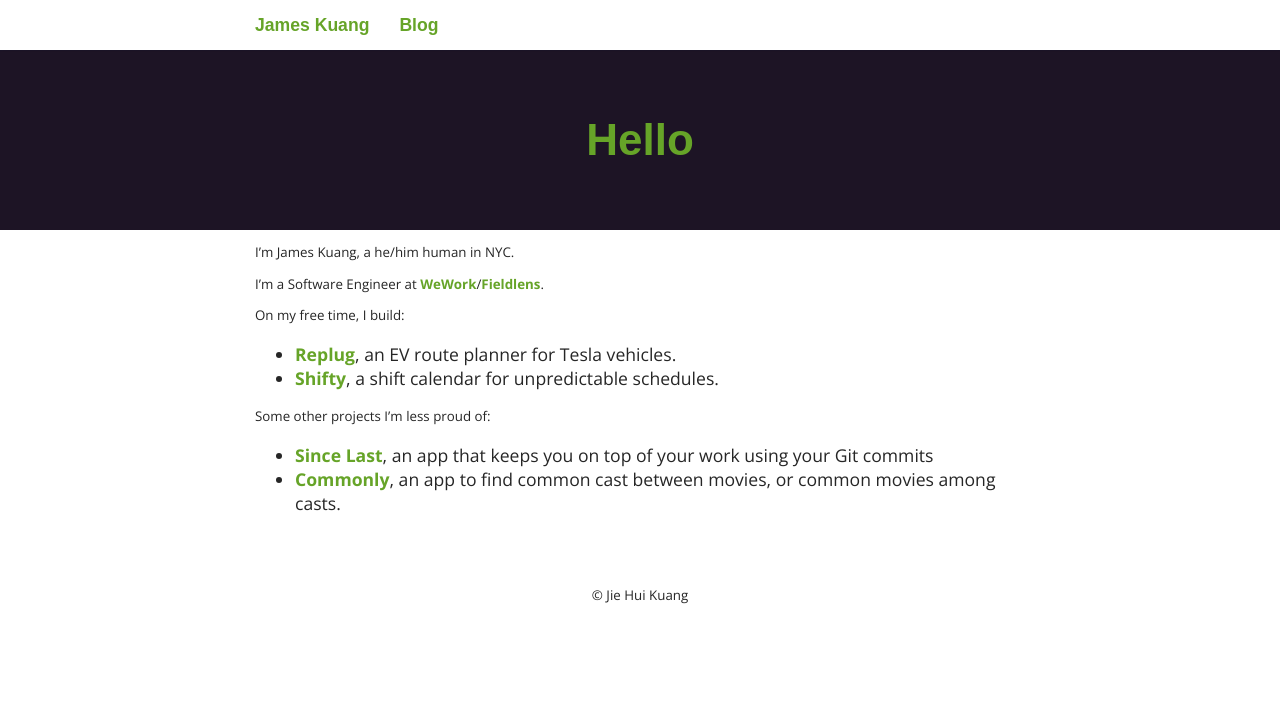
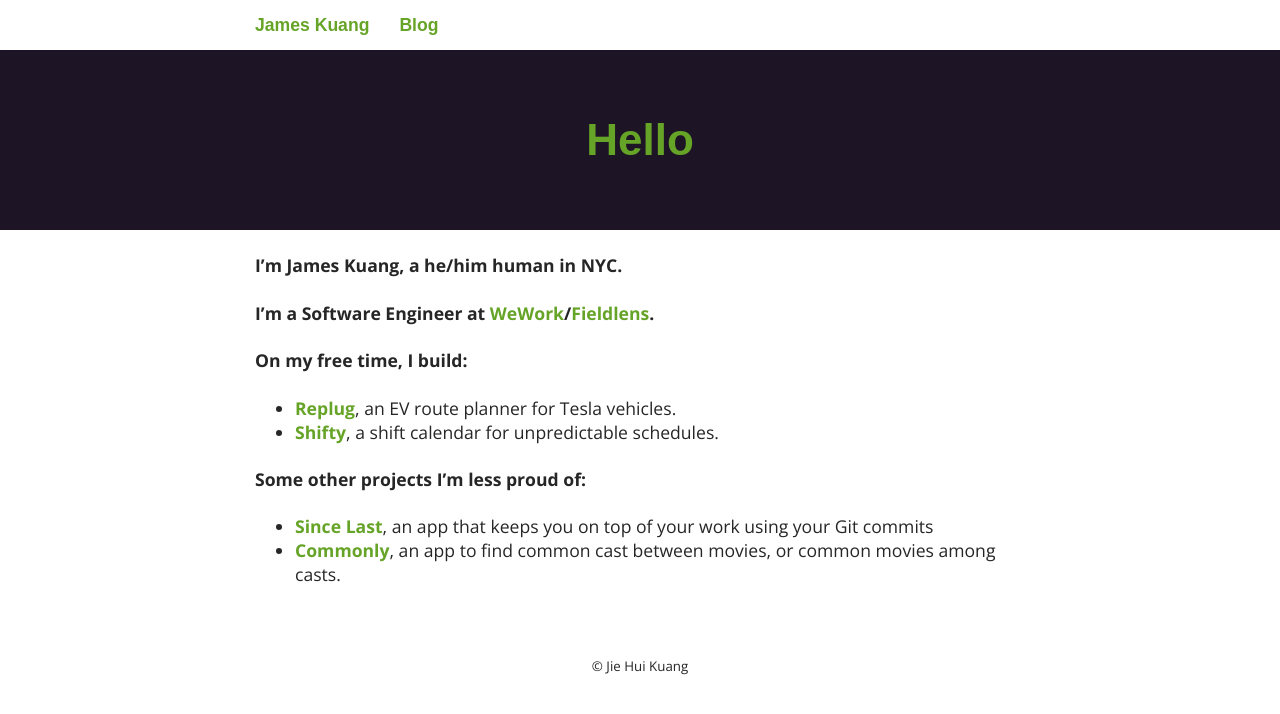
Before and after one commit to JamesKuang/jameskuang.github.io, a Jekyll site: the page built from index.md, in a window 1280 px wide. Shown: the top 714 px of the page. Built offline with Jekyll 4.4.1, drawn with Linux system fonts in a browser that asks for light colours; some web fonts are replaced.

Commit message:
Make header

```diff
--- a/index.md
+++ b/index.md
@@ -4,14 +4,14 @@
 # See: https://jekyllrb.com/docs/themes/#overriding-theme-defaults
 layout: default
 ---
-I'm James Kuang, a he/him human in NYC.
+#### I'm James Kuang, a he/him human in NYC.
 
-I'm a Software Engineer at [WeWork](https://www.wework.com)/[Fieldlens](https://fieldlens.com).
+#### I'm a Software Engineer at [WeWork](https://www.wework.com)/[Fieldlens](https://fieldlens.com).
 
-On my free time, I build:
+#### On my free time, I build:
 - [Replug](https://apps.apple.com/us/app/replug/id1279136790), an EV route planner for Tesla vehicles.
 - [Shifty](http://www.shiftycalendar.com), a shift calendar for unpredictable schedules.
 
-Some other projects I'm less proud of:
+#### Some other projects I'm less proud of:
 - [Since Last](https://apps.apple.com/us/app/since-last/id1234428549), an app that keeps you on top of your work using your Git commits
 - [Commonly](https://apps.apple.com/us/app/commonly/id562046454), an app to find common cast between movies, or common movies among casts.
```
